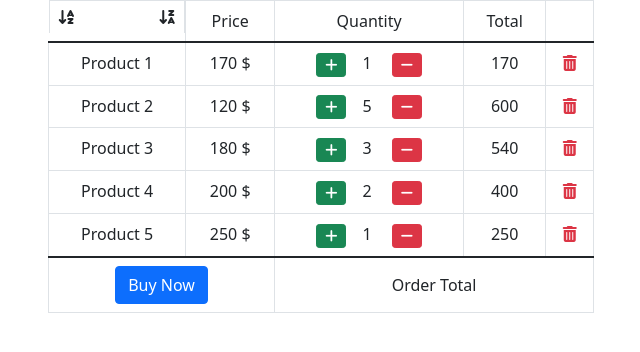
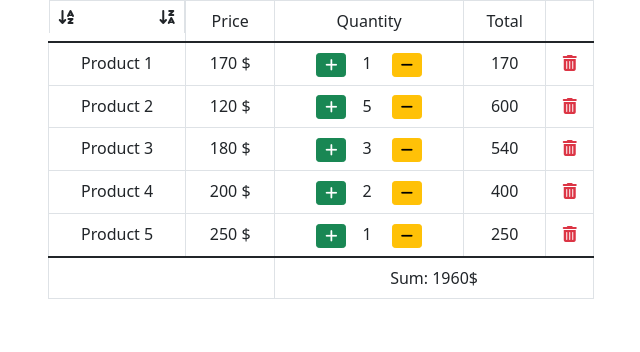
Before and after one commit to ZeynabYad/ShoppingCart, a plain HTML site: page index.html in a window 1280 px wide. Shown: the whole page, without its empty margins (319-959 px from the left). Drawn offline with Linux system fonts and the light colour scheme.

Commit message:
Add calculateOrderTotal Func.

```diff
--- a/index.html
+++ b/index.html
@@ -34,13 +34,6 @@
             </thead>
             <tbody></tbody>
             <tfoot>
-              <tr>
-                <td colspan="2">
-                  <button class="btn btn-primary">Buy Now</button>
-                </td>
-                <td colspan="3">Order Total</td>
-
-              </tr>
             </tfoot>
           </table>
         </div>
--- a/js/index.js
+++ b/js/index.js
@@ -12,13 +12,14 @@ function createCartTable() {
         <td>${product.productName}</td>
         <td>${product.productPrice} $</td>
         <td><i class="fa-solid fa-plus btn btn-success btn-sm me-3" onClick="addQuantity(${productIndex})"></i>${product.productQuantity}
-        <i class="fa-solid fa-minus btn btn-danger btn-sm ms-3" onClick="reduceQuantity(${productIndex})"></i></td>
+        <i class="fa-solid fa-minus btn btn-warning btn-sm ms-3" onClick="reduceQuantity(${productIndex})"></i></td>
         <td>${Number(product.productPrice) * Number(product.productQuantity)}</td>
         <td><i class="fa-solid fa-trash-can text-danger" onClick="deleteProduct(${productIndex})"></i></td>
       </tr>`
     );
 
     document.querySelector('tbody').innerHTML = rows.join('');
+    calculateOrderTotal();
 }
 
 //add event listeners to sort icons
@@ -30,19 +31,19 @@ document.querySelector('.fa-arrow-down-z-a').addEventListener('click', function
 })
 
 
-// // sort productName function
+// sort productName function
 // function sortProductName(direction) {
 //     if (direction) {
-//         products.sort()
+//         products.sort(productName)
 //         createCartTable();
 //     }
 //     else {
-//         products.sort().reverse()
+//         products.sort(productName).reverse()
 //         createCartTable();
 //     };
 // }
 
-//delete product from shopping cart
+// delete product from shopping cart
 // function deleteProduct(productIndex) {
 //     products.splice(productIndex, 1);
 //     createCartTable();
@@ -61,3 +62,10 @@ function reduceQuantity(productIndex) {
         createCartTable();
     };
 }
+
+//function calculateOrderTotal to calculate sum order
+function calculateOrderTotal() {
+    let sum = products.reduce((accumulator, currentProduct) => accumulator + (currentProduct.productPrice * currentProduct.productQuantity), 0);
+    console.log(sum)
+    document.querySelector('tfoot').innerHTML = `<tr><td colspan="2"></td><td colspan="3">Sum: ${sum}$</td><tr>`;
+}
```
